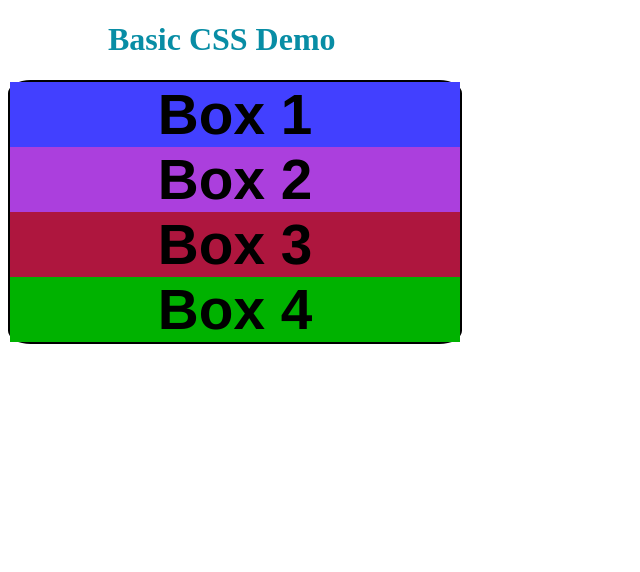
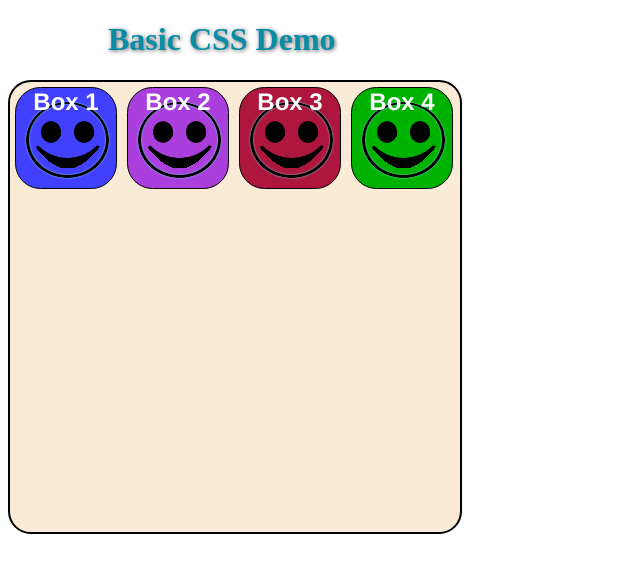
Before and after one commit to Luzsolis14/html-and-css, a plain HTML site: page new project/basic_css_demo_1.html in a window 1280 px wide. Shown: the whole page, without its empty margins (0-640 px from the left). Drawn offline with Linux system fonts and the light colour scheme.

Commit message:
new files

```diff
--- a/new project/basic_css_demo_1.html
+++ b/new project/basic_css_demo_1.html
@@ -2,29 +2,32 @@
 <html lang="en">
     <head>
         <meta charset="utf-8">
-        <title> CSS D</title>
+        <title>CSS Demo</title>
         <link rel="stylesheet" href="./css/basic_style_1.css">
     </head>
     <body>
+
         <div>
-            <h1> Basic CSS Demo</h1>
+            <h1>Basic CSS Demo</h1>
         </div>
+
         <div class="container">
-            <div class= "squares">
+            <div class="squares">
                 <p> Box 1</p>
             </div>
 
-            <div class= "squares">
+            <div class="squares">
                 <p> Box 2</p>
             </div>
 
-            <div class= "squares">
+            <div class="squares">
                 <p> Box 3</p>
             </div>
 
-            <div class= "squares">
+            <div class="squares">
                 <p> Box 4</p>
             </div>
         </div>
+
     </body>
 </html>
--- a/new project/css/animations.css
+++ b/new project/css/animations.css
@@ -24,7 +24,7 @@ menu section animation
     border-radius: 6px;
     /*background-color: #052136;*/
     cursor: pointer;
-    transition-property: background;
+    transition-property:background;
     transition-duration: .4s;
     transition-delay: 0s;
     transition-timing-function: easy-in-out;
@@ -75,7 +75,7 @@ gallery section animation
     padding-right: 20px;
     juatify-content: center; /* For centering text inside .photo-overlay*/
     align-items: center;
-    background: rgba(0,0,0,0.5));
+    background: rgba(0,0,0,0.5);
 }
 
 .white-head {
--- a/new project/css/basic_style_1.css
+++ b/new project/css/basic_style_1.css
@@ -1,16 +1,16 @@
 body {
-    Background-color: #fff
+    background-color: #fff
 }
 
 h1 {
-    Color: rgba( 8, 141, 165, 1);
-    Margin-left: 100px;
-    text-shadow: 1px, 5px, 4px,rgba(0,0,0.6);
+    color: rgba(8,141,165,1);
+    margin-left: 100px;
+    text-shadow: 1px .5px 4px rgba(0,0,0, 0.6);
 }
 
 .container {
     width: 450px;
-    height; 450px;
+    height: 450px;
     background-color: #faebd7;
     border: 2px solid black;
     border-radius: 5%;
@@ -18,7 +18,7 @@ h1 {
 /* -----------------------------------
 select all square in the array
 ------------------------------------*/
-.containe .squares: nth-child(-n+4) {
+.container  .squares:nth-child(-n+4) {
     background-image: url("../images/icons/smileyface2.png");
     color: #fff;
     float: left;
@@ -36,7 +36,7 @@ SELECT ALL SQUARE PARAGRAPHS IN THE ARRAY
 ---------------------------------------*/
 .squares:nth-child(-n+4) p{
     font-family: "Helvetica Neue", Helvetica, Arial, sans-serif;
-      Font-size: 1.5cm;
+    font-size: 1.5em;
     font-weight: 900;
     text-align: center;
     margin: 0;
@@ -60,27 +60,27 @@ SELECT ALL SQUARE PARAGRAPHS IN THE ARRAY
 /*-------------------------------------
 HOVER,TRANSLATE, & TRANSITION EFFECTS
 -------------------------------------*/
-.container .squares:nth-child(-n+4): hover {
-    background-image: url("../images/icons/smileyface2.png");
-    transform: scale(.5) ;
-    animation-name: race ;
+.container .squares:nth-child(-n+4):hover {
+    background-image: url("../images/icons/smileyface1.png");
+    transform: scale(.5);
+    animation-name: race;
     animation-duration: 2.5s;
     animation-iteration-count: infinite;
     animation-timing-function: cubic-bezier(2.5,.2,.3,2);
 }
-.squares: nth-child(1): hover {
+.squares:nth-child(1):hover {
     background: #13b4ff;
 }
-.squares: nth-child(2): hover {
+.squares:nth-child(2):hover {
     background: #d861af;
 }
-.squares: nth-child(3): hover {
+.squares:nth-child(3):hover {
     background: #81205f;
 }
-.squares: nth-child(4): hover {
+.squares:nth-child(4):hover {
     background: #77b800;
 }
-.button: hover {
+.button:hover {
     background-color: #33fb14;
     color: #fff;
     cursor: pointer;
@@ -88,10 +88,10 @@ HOVER,TRANSLATE, & TRANSITION EFFECTS
 /*---------------------------------------
 ANIMATION EFFECT
 --------------------------------------*/
-@keyframe race {
+@keyframes race {
     0%, 100% {
         transform: translateY (0px);
-        background-image: url ("../images/icons/smileyface2.png");
+        background-image: url ("../images/icons/smileyface1.png");
     }
     50% {
         transform: translateY(330px);
```
Lines whose indentation alone changed are shown as unchanged.
